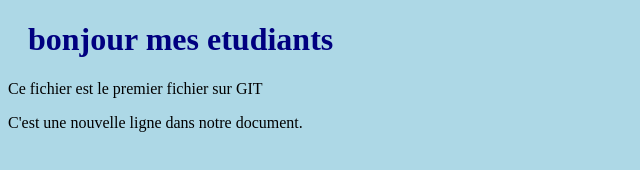
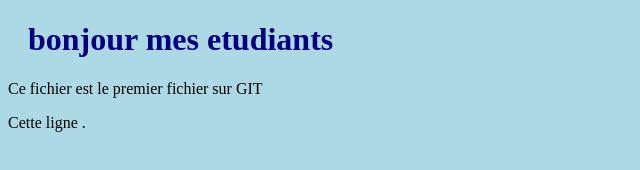
Before and after one commit to Miss-aziza/projet-HIMI, a plain HTML site: page index.html in a window 1280 px wide. Shown: the whole page, without its empty margins (0-640 px from the left). Drawn offline with Linux system fonts and the light colour scheme.

Commit message:
MODIFICATION!

```diff
--- a/index.html
+++ b/index.html
@@ -7,7 +7,7 @@
  <body>
   <h1> bonjour mes etudiants </h1>
   <p> Ce fichier est le premier fichier sur GIT </p>
-  <p> C'est une nouvelle ligne dans notre document. </p>
+  <p> Cette ligne . </p>
 
   </body>
   </html>
```
